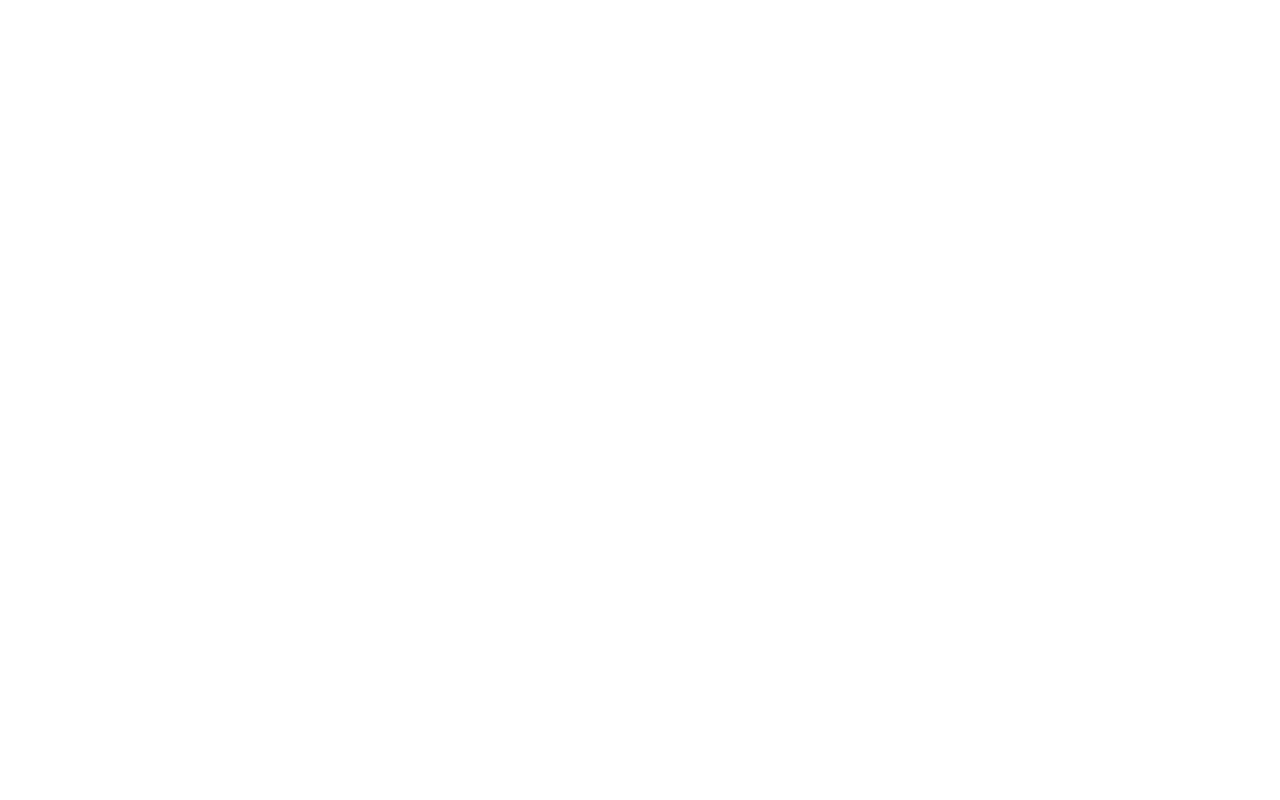
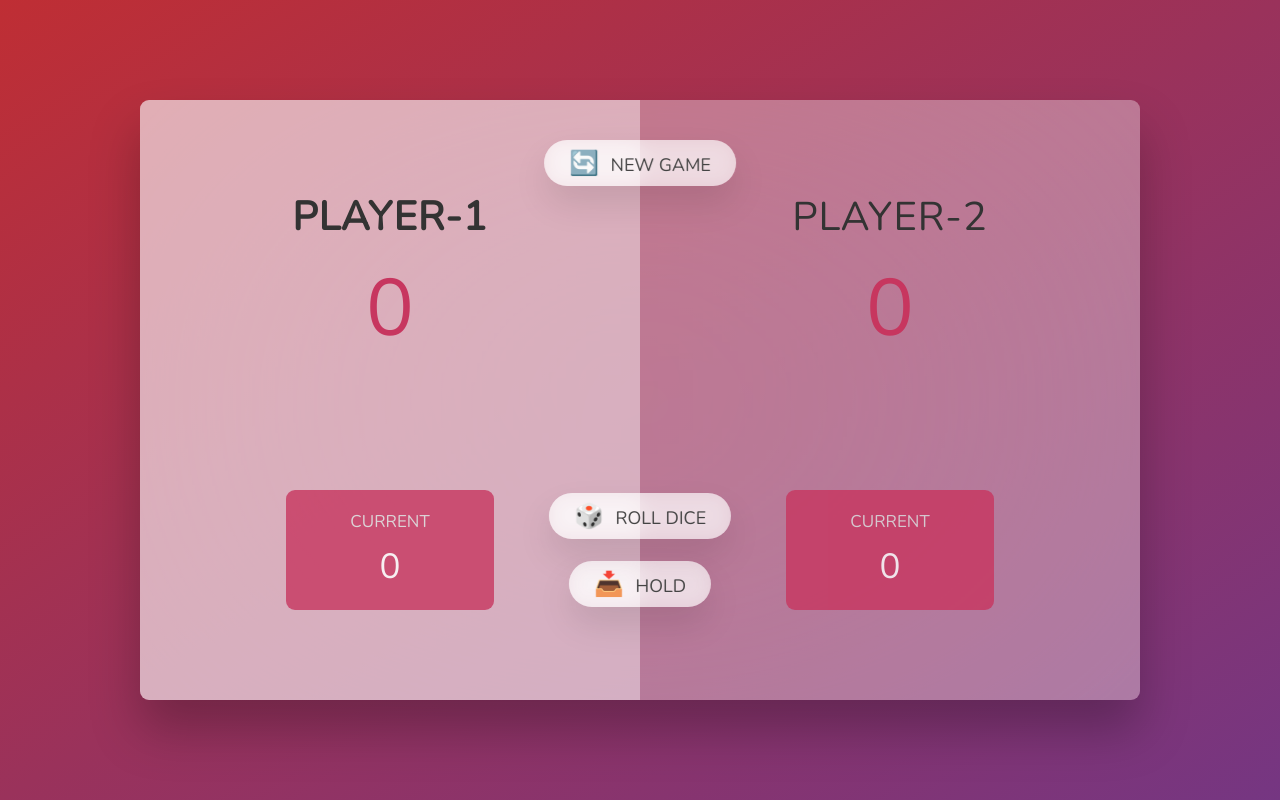
Before and after one commit to AI-Apocalypse-06/Pig-Game, a plain HTML site: page index.html in a window 1280 px wide. Drawn offline with nearby package versions, Linux system fonts and the light colour scheme.

Commit message:
html css yaratildi

```diff
--- a/index.html
+++ b/index.html
@@ -5,9 +5,31 @@
     <meta http-equiv="X-UA-Compatible" content="IE=edge" />
     <meta name="viewport" content="width=device-width, initial-scale=1.0" />
     <link rel="stylesheet" href="style.css" />
-    <title>Pig Game</title>
+    <title>Muhammadzohid chichqoq bola!</title>
   </head>
   <body>
+    <div class="container">
+      <div class="player player-0 player-active">
+         <h2 class="name" id="player-0">player-1</h2>
+         <p class="score" id="score-0">0</p>
+         <div class="current">
+          <p class="current-label">Current</p>
+          <p class="current-score" id="current-0">0</p>
+         </div>
+      </div>
+      <div class="player player-1">
+         <h2 class="name" id="player-1">player-2</h2>
+         <p class="score" id="score-1">0</p>
+         <div class="current">
+          <p class="current-label">Current</p>
+          <p class="current-score" id="current-1">0</p>
+         </div>
+      </div>
+      <img src="" alt="dice-img" class="dice hidden">
+      <button class="btn btn-new">🔄 New game</button>
+      <button class="btn btn-roll">🎲 Roll dice</button>
+      <button class="btn btn-hold">📥 Hold</button>
+    </div>
     <script src="index.js"></script>
   </body>
 </html>
--- a/style.css
+++ b/style.css
@@ -0,0 +1,146 @@
+@import url("https://fonts.googleapis.com/css2?family=Nunito&display=swap");
+
+* {
+  box-sizing: border-box;
+  margin: 0;
+  padding: 0;
+  user-select: none;
+}
+html {
+  font-size: 62.5%;
+}
+body {
+  background-image: linear-gradient(to top left, #753682 0%, #bf2e34 100%);
+  height: 100vh;
+  display: grid;
+  place-items: center;
+  color: #333;
+  font-weight: 400;
+  font-family: "Nunito", sans-serif;
+}
+.container {
+  position: relative;
+  width: 100rem;
+  height: 60rem;
+  background-color: rgba(255, 255, 255, 0.35);
+  backdrop-filter: blur(200px);
+  filter: blur();
+  box-shadow: 0 3rem 5rem rgba(0, 0, 0, 0.25);
+  border-radius: 9px;
+  overflow: hidden;
+  display: flex;
+}
+.player {
+  flex: 50%;
+  padding: 9rem;
+  display: flex;
+  flex-direction: column;
+  align-items: center;
+  transition: all 0.75s;
+}
+.name {
+  position: relative;
+  font-size: 4rem;
+  text-transform: uppercase;
+  letter-spacing: 1px;
+  word-spacing: 2px;
+  font-weight: 300;
+  margin-bottom: 1rem;
+}
+.score {
+  font-size: 8rem;
+  font-weight: 300;
+  color: #c7365f;
+  margin-bottom: auto;
+}
+.current {
+  background-color: #c7365f;
+  opacity: 0.8;
+  border-radius: 9px;
+  color: #fff;
+  width: 65%;
+  padding: 2rem;
+  text-align: center;
+  transition: all 0.75s;
+}
+.current .current-label {
+  text-transform: uppercase;
+  margin-bottom: 1rem;
+  font-size: 1.7rem;
+  color: #ddd;
+}
+.current .current-score {
+  font-size: 3.5rem;
+}
+.dice {
+  position: absolute;
+  left: 50%;
+  top: 16.5rem;
+  transform: translateX(-50%);
+  height: 10rem;
+  box-shadow: 0 2rem 5rem rgba(0, 0, 0, 0.2);
+}
+/* //////////////////// for btns*/
+.btn {
+  position: absolute;
+  left: 50%;
+  transform: translateX(-50%);
+  color: #444;
+  background: none;
+  border: none;
+  font-family: inherit;
+  font-size: 1.8rem;
+  text-transform: uppercase;
+  cursor: pointer;
+  font-weight: 400;
+  transition: all 0.2s;
+  background-color: white;
+  background-color: rgba(255, 255, 255, 0.6);
+  backdrop-filter: blur(10px);
+  padding: 0.7rem 2.5rem;
+  border-radius: 50rem;
+  box-shadow: 0 1.75rem 3.5rem rgba(0, 0, 0, 0.1);
+}
+.btn::first-letter {
+  font-size: 2.4rem;
+  display: inline-block;
+  margin-right: 0.7rem;
+}
+
+.btn:active {
+  transform: translate(-50%, 3px);
+  box-shadow: 0 1rem 2rem rgba(0, 0, 0, 0.15);
+}
+
+.btn:focus {
+  outline: none;
+}
+.btn-new {
+  top: 4rem;
+}
+.btn-roll {
+  top: 39.3rem;
+}
+.btn-hold {
+  top: 46.1rem;
+}
+
+
+
+/* //////////////////////////  for js*/
+.player-active {
+  background-color: rgba(255, 255, 255, 0.4);
+}
+.player-active .name {
+  font-weight: 700;
+}
+.player-active .score {
+  font-weight: 400;
+}
+.player--active .current {
+  opacity: 1;
+}
+
+.hidden {
+  display: none;
+}
```
Also changed, not shown: dice/dice-1.png (added), dice/dice-2.png (added), dice/dice-3.png (added), dice/dice-4.png (added), dice/dice-5.png (added), dice/dice-6.png (added).
